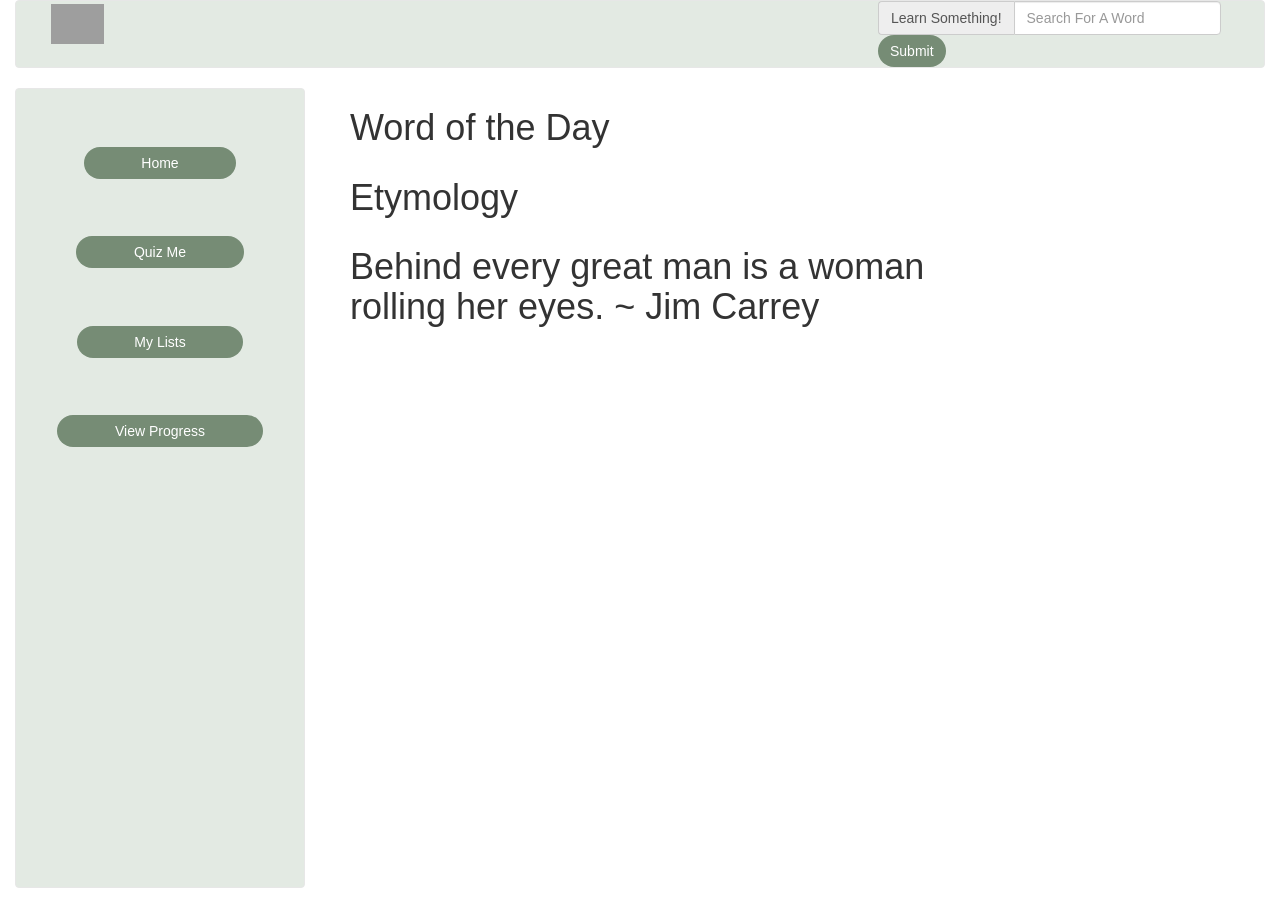
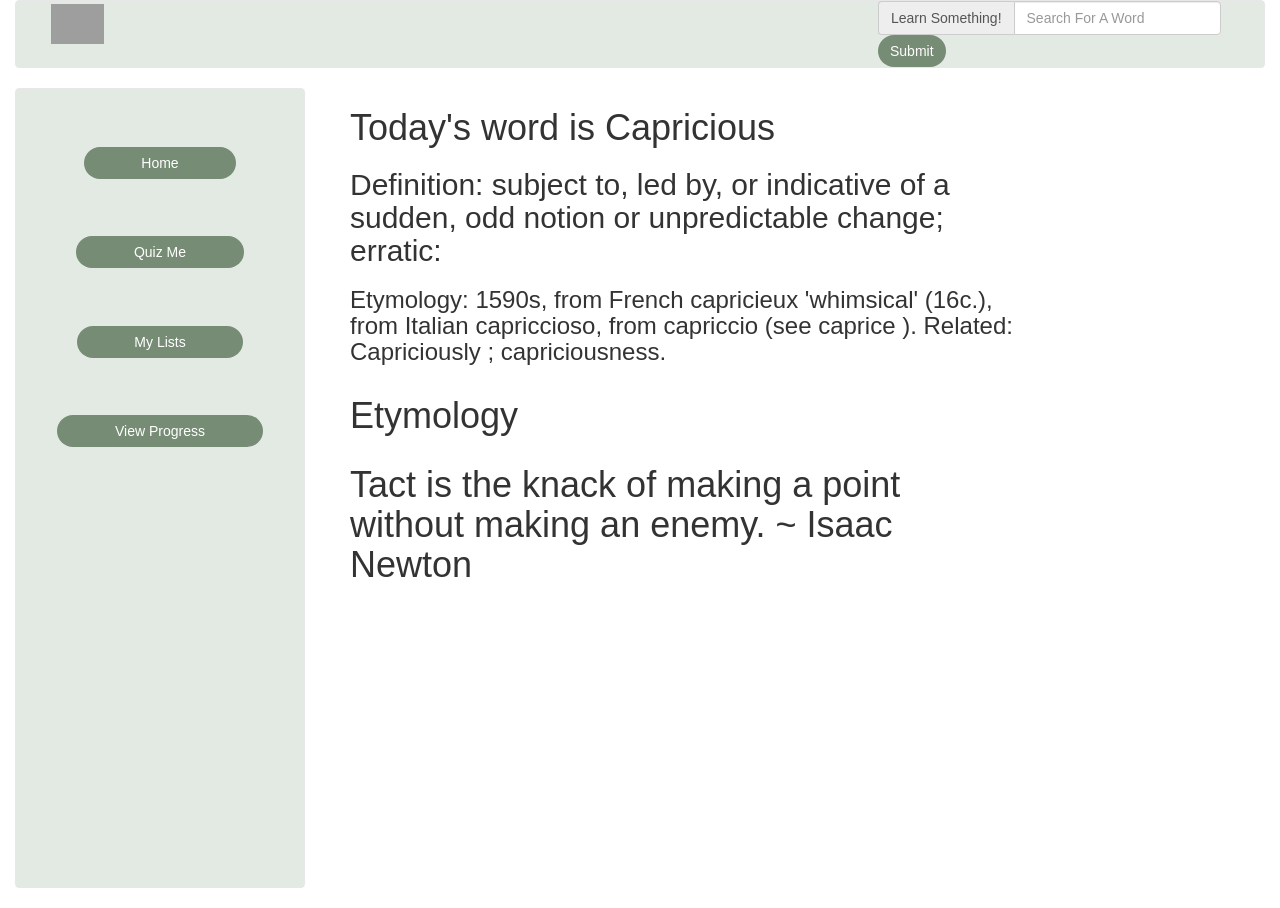
Before and after one commit to CaseyTM/WordWorms, a React (Create React App) app: page / in a window 1280 px wide. Built offline with nearby package versions, Linux system fonts and the light colour scheme; grey boxes are pictures that could not be loaded.

Commit message:
added word of the day bank

```diff
--- a/src/Components/WordOfTheDay.js
+++ b/src/Components/WordOfTheDay.js
@@ -5,10 +5,49 @@ class WordOfTheDay extends Component {
 	render() {
 		return (
 				<div className="col-sm-9">
-					<h1>Word of the Day</h1>
+					<h1>Today's word is {wordForToday.word} </h1>
+					<h2>Definition: {wordForToday.definition} </h2>
+					<h3>Etymology: {wordForToday.etymology} </h3>
 				</div>
 		)
 	}
 }
 
+class DailyWord{
+	constructor(word, definition, etymology){
+		this.word = word
+		this.definition = definition
+		this.etymology = etymology
+
+	}
+}
+	var wordArray = [];
+
+wordArray.push(new DailyWord("Candor", "the quality of being open and honest in expression; frankness.", "1350-1400 (for sense 'extreme whiteness'); Middle English < Latin: radiance, whiteness; see candid"));
+wordArray.push(new DailyWord("Inference", "a conclusion reached on the basis of evidence and reasoning.", "1585-95; < Medieval Latin inferentia. See infer, -ence"));
+wordArray.push(new DailyWord("Discombobulate", "disconcert or confuse (someone).", "1825-35, Americanism; fanciful alteration of discompose or discomfort"));
+wordArray.push(new DailyWord("Zenith", "a highest point or state; culmination.", "1350-1400; Middle English cenith < Medieval Latin < Old Spanish zenit, scribal error for zemt < Arabic samt road, incorrectly read as senit by medieval scribes (compare Arabic samt ar-rās road above (over) one's head, the opposite of nadir)"));
+wordArray.push(new DailyWord("Misanthrope", "a person who hates or distrusts humankind", "Greek misanthrōpos hating humankind, from misein to hate + anthrōpos human being. First Known Use: 1683"));
+wordArray.push(new DailyWord("Esoteric", "requiring or exhibiting knowledge that is restricted to a small group <esoteric terminology>; broadly :  difficult to understand <esoteric subjects>", "Late Latin esotericus, from Greek esōterikos, from esōterō, comparative of eisō, esō within, from eis into; akin to Greek en in — more at in. First Known Use: circa 1660"));
+wordArray.push(new DailyWord("Capricious", "subject to, led by, or indicative of a sudden, odd notion or unpredictable change; erratic:", "1590s, from French capricieux 'whimsical' (16c.), from Italian capriccioso, from capriccio (see caprice ). Related: Capriciously ; capriciousness."));
+var randIndex = Math.floor(Math.random()*wordArray.length);
+
+
+var wordForToday = wordArray[randIndex];
+console.log(wordForToday)
+
+
+
+
+
+
+
+
+
+
+
+
+
+
+
 export default WordOfTheDay;
```
Also changed, not shown: src/Components/RandomQuote.js (line endings or trailing spaces).
